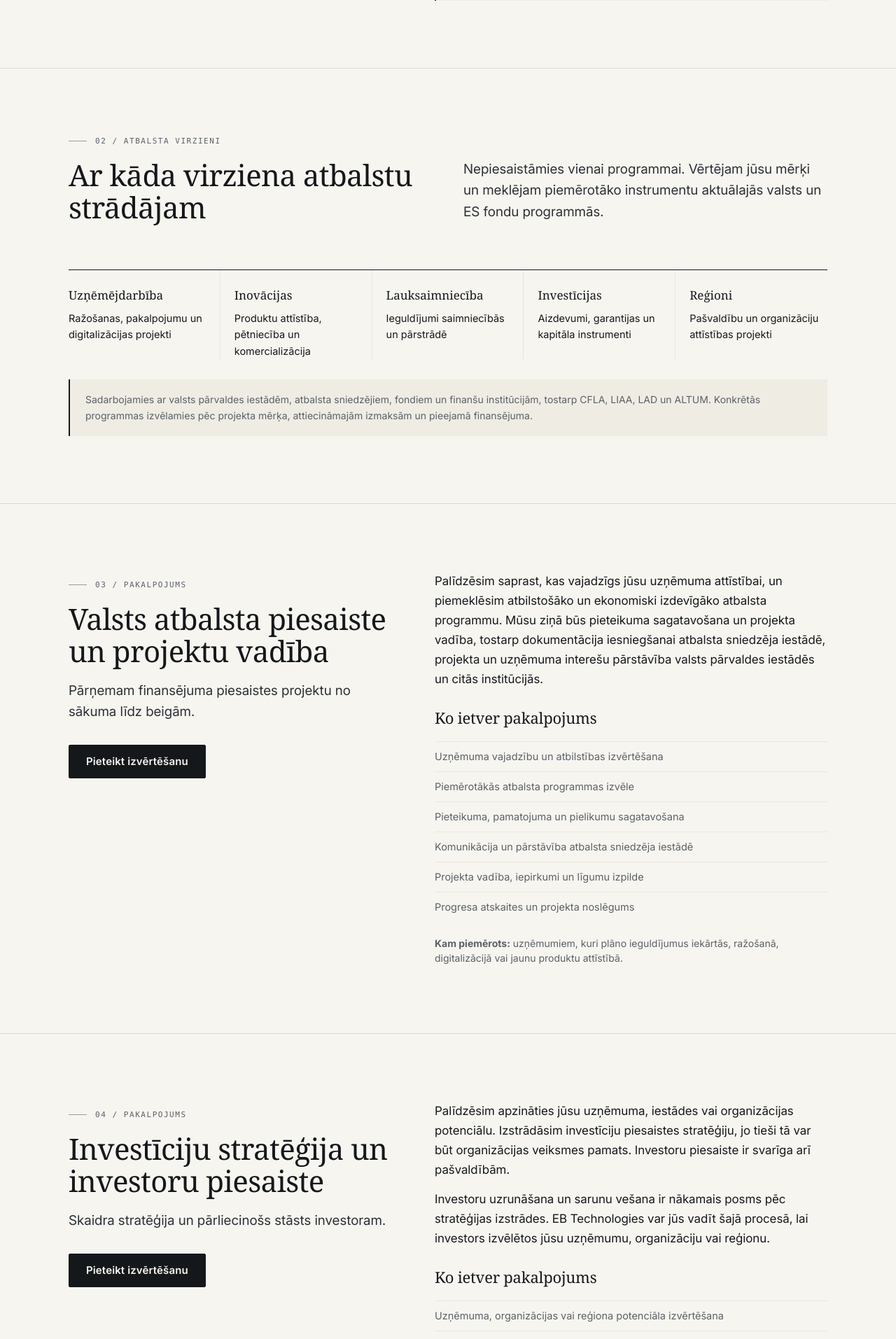
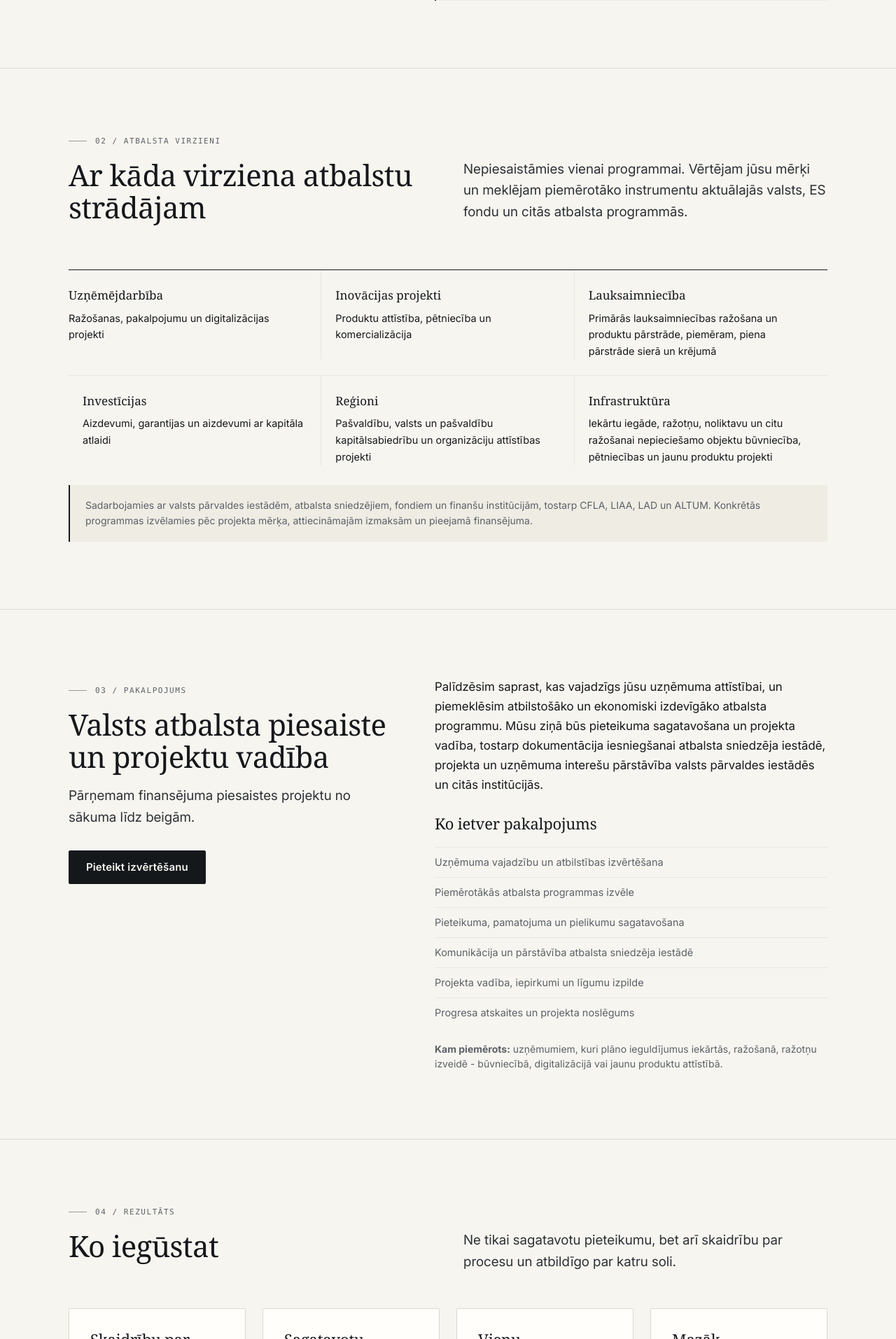
Before and after one commit to klavsveg99/ebtechnologies-website, a PHP site: page /pakalpojumi/ in a window 1280 px wide. Shown: the part 1167-3080 px from the top of the page at 70% size. Run offline with PHP 8.4, Linux system fonts and the light colour scheme.

Commit message:
Apply client review and drop investment and innovation services

```diff
--- a/css/wireframe.css
+++ b/css/wireframe.css
@@ -1126,6 +1126,19 @@ h4 {
   font-weight: 400;
 }
 
+.sector-list--6 {
+  grid-template-columns: repeat(3, minmax(0, 1fr));
+  row-gap: 22px;
+}
+
+.sector-list--6 li:nth-child(3n) {
+  border-right: 0;
+}
+
+.sector-list--6 li:nth-child(n+4) {
+  border-top: 1px solid var(--soft-line);
+}
+
 /* Faq */
 
 .faq {
@@ -1861,6 +1874,14 @@ h4 {
   .steps,
   .sector-list {
     grid-template-columns: repeat(2, minmax(0, 1fr));
+  }
+
+  .sector-list--6 {
+    row-gap: 0;
+  }
+
+  .sector-list--6 li:nth-child(n+4) {
+    border-top: 0;
   }
 
   .steps li,
--- a/inc/layout.php
+++ b/inc/layout.php
@@ -68,8 +68,6 @@ function ebt_footer(string $base): void
     echo '        <h2 class="footer-heading">Pakalpojumi</h2>' . "\n";
     echo '        <ul class="footer-list">' . "\n";
     echo '          <li><a href="' . e($base) . 'pakalpojumi/#atbalsts">Atbalsta piesaiste</a></li>' . "\n";
-    echo '          <li><a href="' . e($base) . 'pakalpojumi/#investicijas">Investīciju stratēģija</a></li>' . "\n";
-    echo '          <li><a href="' . e($base) . 'pakalpojumi/#inovacijas">Inovācijas</a></li>' . "\n";
     echo '        </ul>' . "\n";
     echo '      </div>' . "\n";
     echo '      <div>' . "\n";
--- a/inc/templates/kontakti.html
+++ b/inc/templates/kontakti.html
@@ -220,8 +220,6 @@
         <h2 class="footer-heading">Pakalpojumi</h2>
         <ul class="footer-list">
           <li><a href="../pakalpojumi/#atbalsts">Atbalsta piesaiste</a></li>
-          <li><a href="../pakalpojumi/#investicijas">Investīciju stratēģija</a></li>
-          <li><a href="../pakalpojumi/#inovacijas">Inovācijas</a></li>
         </ul>
       </div>
       <div>
--- a/inc/templates/pakalpojumi.html
+++ b/inc/templates/pakalpojumi.html
@@ -5,7 +5,7 @@
   <meta name="viewport" content="width=device-width, initial-scale=1.0">
   <link rel="icon" href="data:,">
   <title>Pakalpojumi | EB Technologies</title>
-  <meta name="description" content="Projektu konsultācijas un vadība, valsts atbalsta piesaiste, investīciju stratēģijas un inovatīvu produktu attīstība.">
+  <meta name="description" content="Projektu konsultācijas un vadība, valsts atbalsta piesaiste un piemērotākās atbalsta programmas izvēle.">
   <meta name="robots" content="noindex, nofollow">
   <link rel="canonical" href="https://ebtechnologies.lv/pakalpojumi/">
   <meta property="og:title" content="Pakalpojumi | EB Technologies">
@@ -45,7 +45,7 @@
       <div class="wrap">
         <p class="eyebrow">Pakalpojumi</p>
         <h1>No atbalsta programmas izvēles līdz projekta noslēgumam</h1>
-        <p class="lead">EB Technologies sniedz atbalstu jūsu biznesa attīstībai: palīdzam izvērtēt iespējas, piesaistīt finansējumu, sagatavot pieteikumu un vadīt projektu pēc apstiprināšanas.</p>
+        <p class="lead">EB Technologies sniedz atbalstu jūsu biznesa attīstībai: palīdzam izvērtēt iespējas, piesaistīt finansējumu, sagatavot projekta pieteikumu atbalsta saņemšanai un vadīt projektu pēc apstiprināšanas.</p>
         <div class="actions">
           <a class="button button--solid" href="../kontakti/#pieteikums">Pieteikt bezmaksas izvērtēšanu</a>
           <a class="button" href="#atbalsts">Skatīt pakalpojumus</a>
@@ -61,7 +61,6 @@
           <li>LIAA</li>
           <li>LAD</li>
           <li>ALTUM</li>
-          <li>ES fondi</li>
         </ul>
       </div>
     </div>
@@ -73,7 +72,7 @@
           <h2 id="intro-title">Atbalsts, kas pielāgots jūsu biznesam</h2>
         </div>
         <div class="stack">
-          <p>Ja esat nolēmis investēt uzņēmuma attīstībā, inovācijās vai tehnoloģijās, vai arī pagaidām tikai domājat par to, ir vērts izvērtēt ārējā finansējuma iespējas: valsts, Eiropas Savienības fondu un citu resursu atbalstu.</p>
+          <p>Ja esat nolēmis investēt uzņēmuma attīstībā, inovācijās vai tehnoloģijās, vai arī pagaidām tikai domājat par to, ir vērts izvērtēt ārējā finansējuma iespējas: valsts, Eiropas Savienības fondu, Norvēģijas grantu un citu resursu atbalstu.</p>
           <p>Iesakām vispiemērotāko atbalsta veidu tieši jūsu biznesa vajadzībām. Individuāla pieeja katram klientam ir mūsu prioritāte, un jūsu biznesa attīstība ir mūsu darbs.</p>
           <p class="note">Ja vēl tikai vērtējat iespējas, sākotnējā saruna palīdzēs saprast, vai atbalsta programma ir piemērota un kādi būtu nākamie soļi.</p>
         </div>
@@ -87,14 +86,15 @@
             <p class="section-label">02 / Atbalsta virzieni</p>
             <h2 id="programs-title">Ar kāda virziena atbalstu strādājam</h2>
           </div>
-          <p class="lead">Nepiesaistāmies vienai programmai. Vērtējam jūsu mērķi un meklējam piemērotāko instrumentu aktuālajās valsts un ES fondu programmās.</p>
+          <p class="lead">Nepiesaistāmies vienai programmai. Vērtējam jūsu mērķi un meklējam piemērotāko instrumentu aktuālajās valsts, ES fondu un citās atbalsta programmās.</p>
         </div>
-        <ul class="sector-list">
+        <ul class="sector-list sector-list--6">
           <li><strong>Uzņēmējdarbība</strong>Ražošanas, pakalpojumu un digitalizācijas projekti</li>
-          <li><strong>Inovācijas</strong>Produktu attīstība, pētniecība un komercializācija</li>
-          <li><strong>Lauksaimniecība</strong>Ieguldījumi saimniecībās un pārstrādē</li>
-          <li><strong>Investīcijas</strong>Aizdevumi, garantijas un kapitāla instrumenti</li>
-          <li><strong>Reģioni</strong>Pašvaldību un organizāciju attīstības projekti</li>
+          <li><strong>Inovācijas projekti</strong>Produktu attīstība, pētniecība un komercializācija</li>
+          <li><strong>Lauksaimniecība</strong>Primārās lauksaimniecības ražošana un produktu pārstrāde, piemēram, piena pārstrāde sierā un krējumā</li>
+          <li><strong>Investīcijas</strong>Aizdevumi, garantijas un aizdevumi ar kapitāla atlaidi</li>
+          <li><strong>Reģioni</strong>Pašvaldību, valsts un pašvaldību kapitālsabiedrību un organizāciju attīstības projekti</li>
+          <li><strong>Infrastruktūra</strong>Iekārtu iegāde, ražotņu, noliktavu un citu ražošanai nepieciešamo objektu būvniecība, pētniecības un jaunu produktu projekti</li>
         </ul>
         <p class="note" style="margin-top: 28px;">Sadarbojamies ar valsts pārvaldes iestādēm, atbalsta sniedzējiem, fondiem un finanšu institūcijām, tostarp CFLA, LIAA, LAD un ALTUM. Konkrētās programmas izvēlamies pēc projekta mērķa, attiecināmajām izmaksām un pieejamā finansējuma.</p>
       </div>
@@ -121,55 +121,7 @@
             <li>Projekta vadība, iepirkumi un līgumu izpilde</li>
             <li>Progresa atskaites un projekta noslēgums</li>
           </ul>
-          <p class="small muted" style="margin-top: 20px;"><strong>Kam piemērots:</strong> uzņēmumiem, kuri plāno ieguldījumus iekārtās, ražošanā, digitalizācijā vai jaunu produktu attīstībā.</p>
-        </div>
-      </div>
-    </section>
-
-    <section class="section" id="investicijas" aria-labelledby="investment-title">
-      <div class="wrap split">
-        <div>
-          <p class="section-label">04 / Pakalpojums</p>
-          <h2 id="investment-title">Investīciju stratēģija un investoru piesaiste</h2>
-          <p class="lead">Skaidra stratēģija un pārliecinošs stāsts investoram.</p>
-          <div class="actions">
-            <a class="button button--solid" href="../kontakti/#pieteikums">Pieteikt izvērtēšanu</a>
-          </div>
-        </div>
-        <div>
-          <p>Palīdzēsim apzināties jūsu uzņēmuma, iestādes vai organizācijas potenciālu. Izstrādāsim investīciju piesaistes stratēģiju, jo tieši tā var būt organizācijas veiksmes pamats. Investoru piesaiste ir svarīga arī pašvaldībām.</p>
-          <p style="margin-top: 14px;">Investoru uzrunāšana un sarunu vešana ir nākamais posms pēc stratēģijas izstrādes. EB Technologies var jūs vadīt šajā procesā, lai investors izvēlētos jūsu uzņēmumu, organizāciju vai reģionu.</p>
-          <h3 style="margin-top: 28px;">Ko ietver pakalpojums</h3>
-          <ul class="card-list">
-            <li>Uzņēmuma, organizācijas vai reģiona potenciāla izvērtēšana</li>
-            <li>Investīciju piesaistes stratēģijas izstrāde</li>
-            <li>Investoru mērķēšana un uzrunāšana</li>
-            <li>Sarunu vadīšana un sadarbības ietvara sagatavošana</li>
-          </ul>
-        </div>
-      </div>
-    </section>
-
-    <section class="section" id="inovacijas" aria-labelledby="innovation-title">
-      <div class="wrap split">
-        <div>
-          <p class="section-label">05 / Pakalpojums</p>
-          <h2 id="innovation-title">Jaunu tehnoloģiju attīstība un komercializācija</h2>
-          <p class="lead">No idejas līdz produktam, ko var piedāvāt tirgū.</p>
-          <div class="actions">
-            <a class="button button--solid" href="../kontakti/#pieteikums">Pieteikt izvērtēšanu</a>
-          </div>
-        </div>
-        <div>
-          <p>Inovatīvu tehnoloģiju attīstīšana un komercializācija ir ilgstošs un sarežģīts process, kurā nepieciešams piesaistīt gan finanšu, gan citus resursus. Strādājam ar uzņēmumiem un ideju autoriem, lai rastu iespēju attīstīt inovācijas, komercializētu izgudrojumus un nogādātu tos tirgū.</p>
-          <h3 style="margin-top: 28px;">Ko ietver pakalpojums</h3>
-          <ul class="card-list">
-            <li>Inovācijas koncepcijas un lietderības izvērtēšana</li>
-            <li>Resursu un finansējuma piesaistes plāns</li>
-            <li>Intelektuālā īpašuma aizsardzība</li>
-            <li>Ieviešana tirgū un komercializācija</li>
-            <li>Sadarbība ar ideju autoriem un partneriem</li>
-          </ul>
+          <p class="small muted" style="margin-top: 20px;"><strong>Kam piemērots:</strong> uzņēmumiem, kuri plāno ieguldījumus iekārtās, ražošanā, ražotņu izveidē - būvniecībā, digitalizācijā vai jaunu produktu attīstībā.</p>
         </div>
       </div>
     </section>
@@ -178,7 +130,7 @@
       <div class="wrap">
         <div class="section-head">
           <div>
-            <p class="section-label">06 / Rezultāts</p>
+            <p class="section-label">04 / Rezultāts</p>
             <h2 id="outcomes-title">Ko iegūstat</h2>
           </div>
           <p class="lead">Ne tikai sagatavotu pieteikumu, bet arī skaidrību par procesu un atbildīgo par katru soli.</p>
@@ -208,7 +160,7 @@
       <div class="wrap">
         <div class="section-head">
           <div>
-            <p class="section-label">07 / Process</p>
+            <p class="section-label">05 / Process</p>
             <h2 id="process-title">Kā strādājam</h2>
           </div>
           <p class="lead">Četri posmi no pirmās sarunas līdz projekta noslēgumam.</p>
@@ -242,7 +194,7 @@
       <div class="wrap">
         <div class="section-head">
           <div>
-            <p class="section-label">08 / Sadarbība</p>
+            <p class="section-label">06 / Sadarbība</p>
             <h2 id="models-title">Izvēlieties atbalsta apjomu</h2>
           </div>
           <p class="lead">Varat piesaistīt mūs visam projektam vai tikai tām daļām, kur nepieciešama palīdzība.</p>
@@ -275,7 +227,7 @@
       <div class="wrap">
         <div class="section-head">
           <div>
-            <p class="section-label">09 / Biežākās bažas</p>
+            <p class="section-label">07 / Biežākās bažas</p>
             <h2 id="myths-title">Ko uzņēmēji bieži domā par atbalstu</h2>
           </div>
           <p class="lead">Dažas bažas attaisnojas, citas balstās uz nepilnīgu informāciju. Skaidri izskaidrojam abus.</p>
@@ -305,7 +257,7 @@
     <section class="section" aria-labelledby="faq-title">
       <div class="wrap split">
         <div>
-          <p class="section-label">10 / BUJ</p>
+          <p class="section-label">08 / BUJ</p>
           <h2 id="faq-title">Jautājumi par pakalpojumiem</h2>
         </div>
         <div class="faq">
@@ -319,7 +271,7 @@
           </details>
           <details>
             <summary>Ko darīt, ja iepriekšējais pieteikums tika noraidīts?</summary>
-            <div class="faq-answer"><p>Vērtējam noraidīšanas iemeslus un iespējas pieteikties no jauna citā programmā vai nākamajā kārtā. Mēs esam palīdzējuši rast risinājumu arī situācijās, kas sākotnēji šķita bezcerīgas.</p></div>
+            <div class="faq-answer"><p>Vērtējam noraidīšanas iemeslus un iespējas pieteikties no jauna citā programmā vai nākamajā kārtā. Mēs esam palīdzējuši rast risinājumu arī situācijās, kas sākotnēji šķita sarežģītas.</p></div>
           </details>
           <details>
             <summary>Vai strādājat ar projektiem ārpus Rīgas?</summary>
@@ -355,8 +307,6 @@
         <h2 class="footer-heading">Pakalpojumi</h2>
         <ul class="footer-list">
           <li><a href="../pakalpojumi/#atbalsts">Atbalsta piesaiste</a></li>
-          <li><a href="../pakalpojumi/#investicijas">Investīciju stratēģija</a></li>
-          <li><a href="../pakalpojumi/#inovacijas">Inovācijas</a></li>
         </ul>
       </div>
       <div>
--- a/inc/templates/privatuma-politika.html
+++ b/inc/templates/privatuma-politika.html
@@ -113,8 +113,6 @@
         <h2 class="footer-heading">Pakalpojumi</h2>
         <ul class="footer-list">
           <li><a href="../pakalpojumi/#atbalsts">Atbalsta piesaiste</a></li>
-          <li><a href="../pakalpojumi/#investicijas">Investīciju stratēģija</a></li>
-          <li><a href="../pakalpojumi/#inovacijas">Inovācijas</a></li>
         </ul>
       </div>
       <div>
--- a/inc/templates/sikdatnu-politika.html
+++ b/inc/templates/sikdatnu-politika.html
@@ -113,8 +113,6 @@
         <h2 class="footer-heading">Pakalpojumi</h2>
         <ul class="footer-list">
           <li><a href="../pakalpojumi/#atbalsts">Atbalsta piesaiste</a></li>
-          <li><a href="../pakalpojumi/#investicijas">Investīciju stratēģija</a></li>
-          <li><a href="../pakalpojumi/#inovacijas">Inovācijas</a></li>
         </ul>
       </div>
       <div>
```
Also changed, not shown: inc/templates/home.html (+14 -46 lines), inc/templates/par-mums.html (+19 -55 lines).
